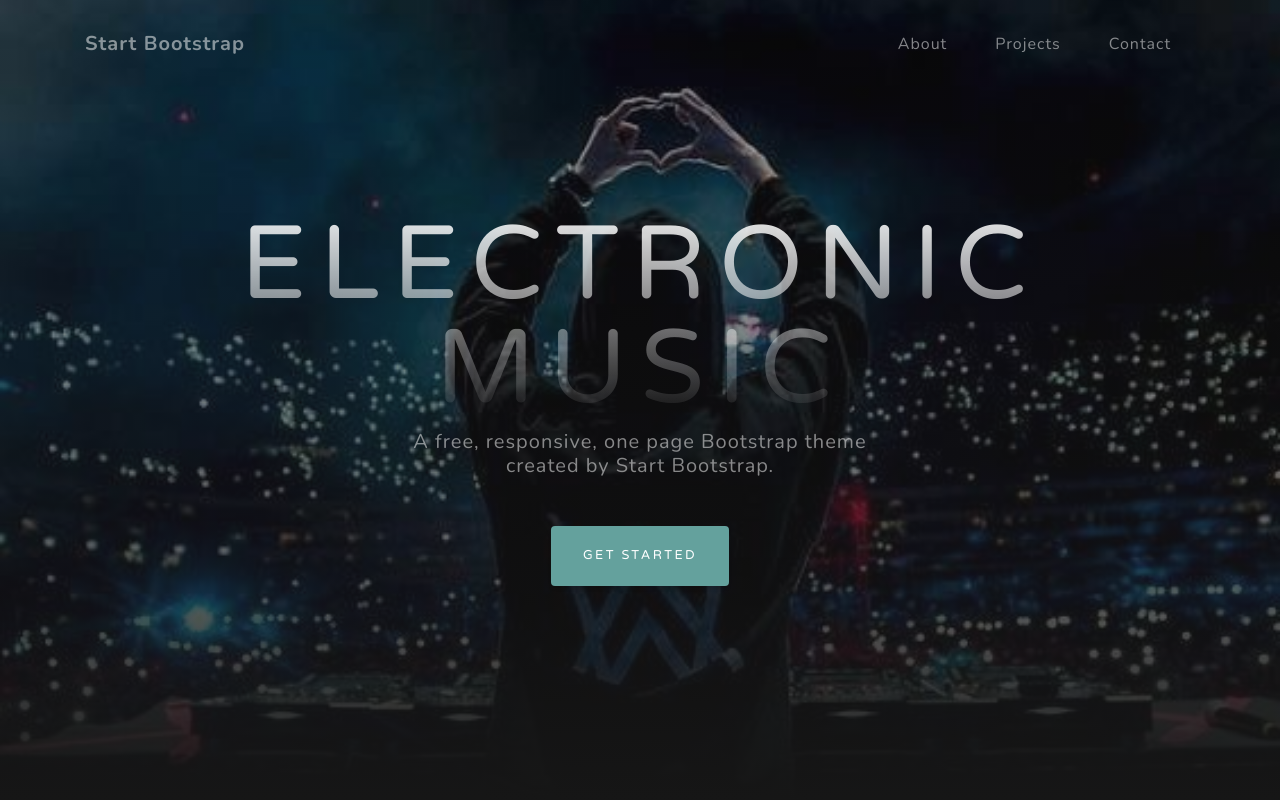
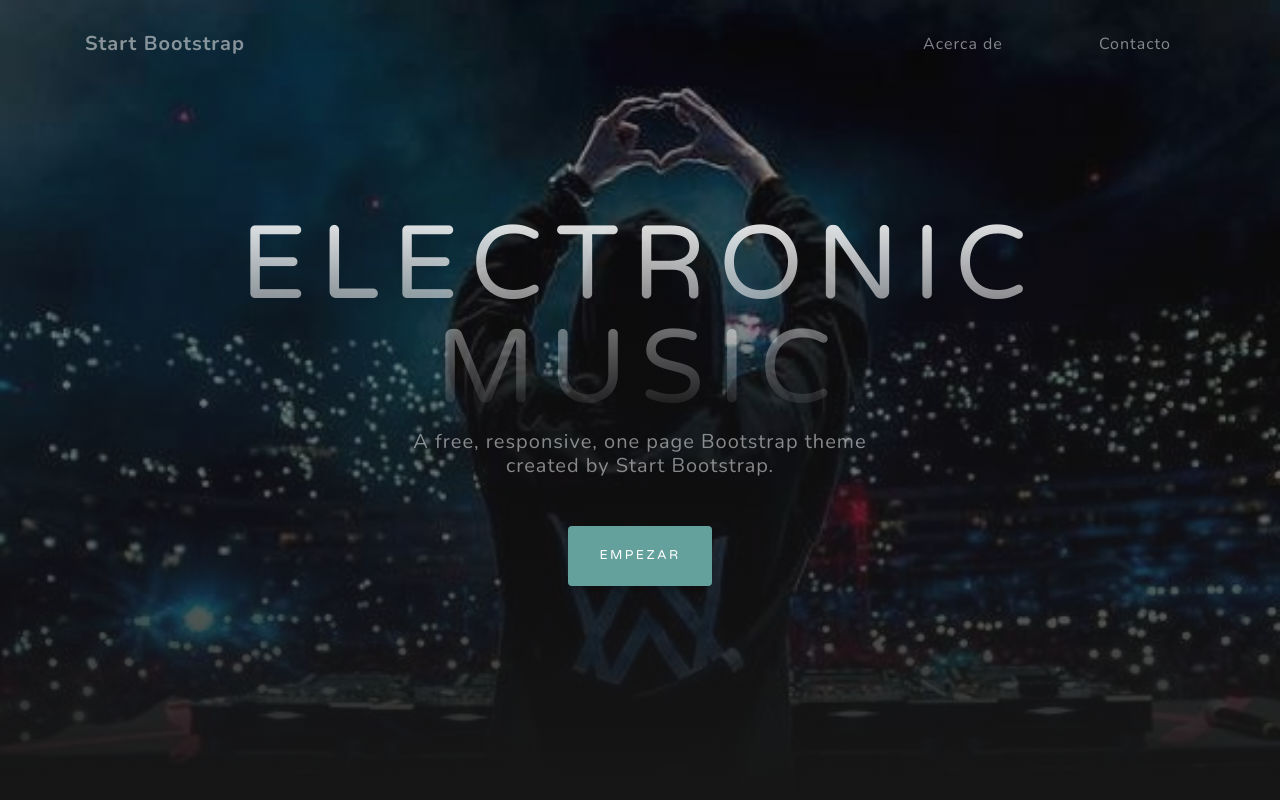
Before and after one commit to Sol913/MiPaginaWEB, a plain HTML site: page index.html in a window 1280 px wide. Shown: the top 800 px of the page. Drawn offline with nearby package versions, Linux system fonts and the light colour scheme.

Commit message:
Update index.html

```diff
--- a/index.html
+++ b/index.html
@@ -36,13 +36,13 @@
       <div class="collapse navbar-collapse" id="navbarResponsive">
         <ul class="navbar-nav ml-auto">
           <li class="nav-item">
-            <a class="nav-link js-scroll-trigger" href="#about">About</a>
+            <a class="nav-link js-scroll-trigger" href="#about">Acerca de</a>
           </li>
           <li class="nav-item">
-            <a class="nav-link js-scroll-trigger" href="#projects">Projects</a>
+            <a class="nav-link js-scroll-trigger" href="#Artistas"></a>
           </li>
           <li class="nav-item">
-            <a class="nav-link js-scroll-trigger" href="#signup">Contact</a>
+            <a class="nav-link js-scroll-trigger" href="#signup">Contacto</a>
           </li>
         </ul>
       </div>
@@ -55,7 +55,7 @@
       <div class="mx-auto text-center">
         <h1 class="mx-auto my-0 text-uppercase">ELECTRONIC Music</h1>
         <h2 class="text-white-50 mx-auto mt-2 mb-5">A free, responsive, one page Bootstrap theme created by Start Bootstrap.</h2>
-        <a href="#about" class="btn btn-primary js-scroll-trigger">Get Started</a>
+        <a href="#about" class="btn btn-primary js-scroll-trigger">Empezar</a>
       </div>
     </div>
   </header>
@@ -160,7 +160,7 @@
           <div class="card py-4 h-100">
             <div class="card-body text-center">
               <i class="fas fa-map-marked-alt text-primary mb-2"></i>
-              <h4 class="text-uppercase m-0">Address</h4>
+              <h4 class="text-uppercase m-0">Dirección</h4>
               <hr class="my-4">
               <div class="small text-black-50">4923 Market Street, Orlando FL</div>
             </div>
@@ -184,7 +184,7 @@
           <div class="card py-4 h-100">
             <div class="card-body text-center">
               <i class="fas fa-mobile-alt text-primary mb-2"></i>
-              <h4 class="text-uppercase m-0">Phone</h4>
+              <h4 class="text-uppercase m-0">Teléfono</h4>
               <hr class="my-4">
               <div class="small text-black-50">+1 (555) 902-8832</div>
             </div>
```
